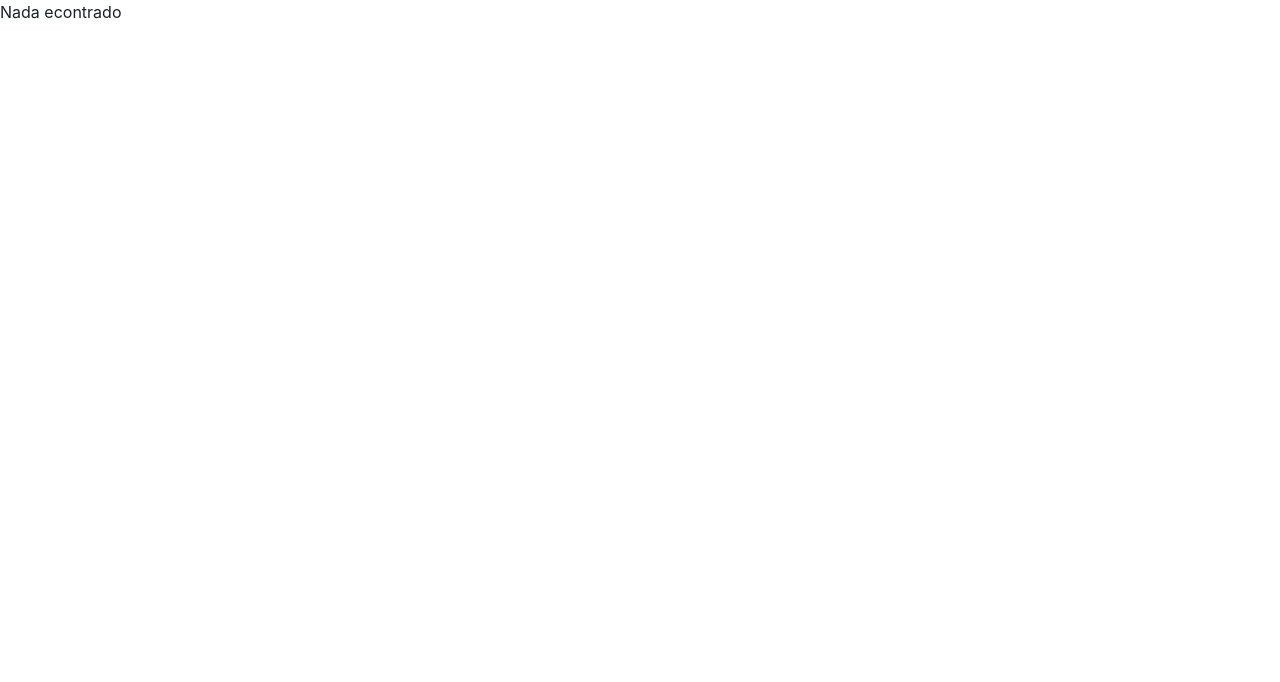
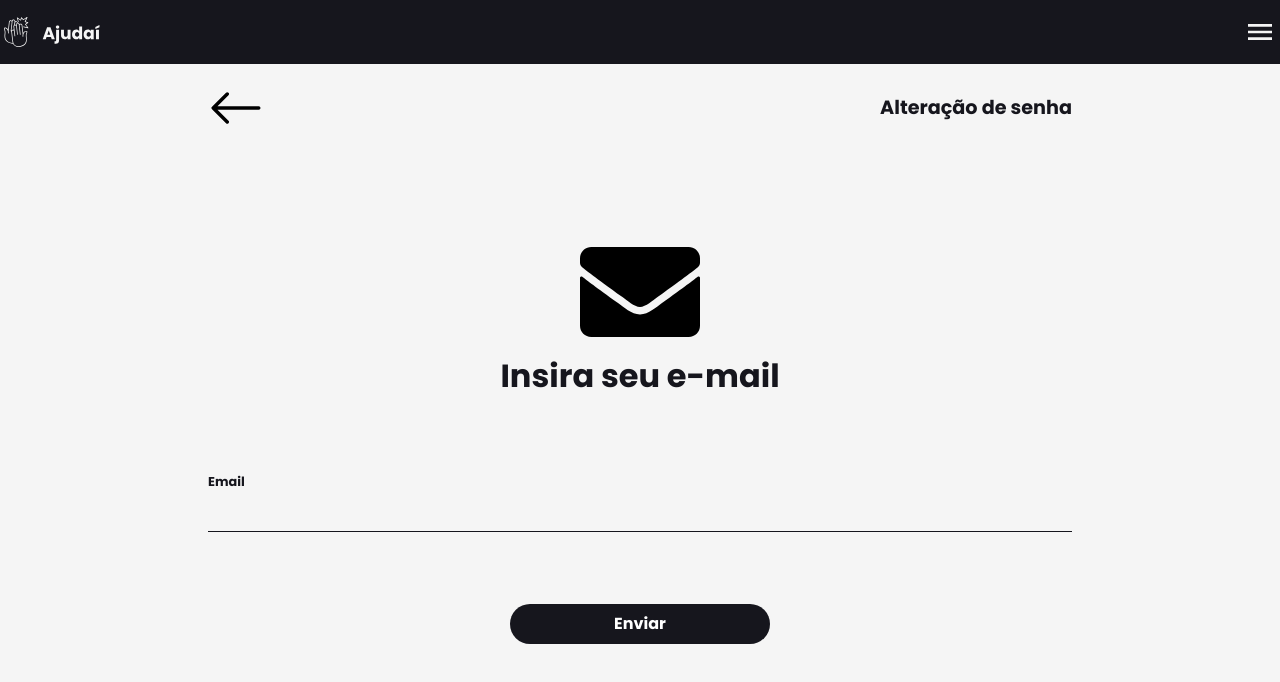
Before and after one commit to Ajudai/projeto, a React (Vite) app in the folder client/: page /changePassword in a window 1280 px wide. Before the commit this address had no page. Shown: the top 682 px of the page. Built offline with nearby package versions, Linux system fonts and the light colour scheme.

Commit message:
Screen/changePassword

```diff
--- a/client/src/main.tsx
+++ b/client/src/main.tsx
@@ -8,9 +8,7 @@ import ForgetPassword from './pages/forgetPassword/ForgetPassword';
 import { ChakraProvider } from '@chakra-ui/react';
 import RequestHelp from './pages/requestHelp/RequestHelp';
 import Ajuda from './pages/ajuda/Ajuda';
-import MyAccount from './pages/myAccount/MyAccount';
 import ChangePassword from './pages/changePassword/ChangePassword';
-import Conta from './pages/conta/Conta';
 
 const router = createBrowserRouter([
   {
@@ -24,7 +22,7 @@ const router = createBrowserRouter([
   { path: '/forgetPassword/:_id', element: <ForgetPassword /> },
   { path: '/requestHelp/:_id', element: <RequestHelp /> },
   { path: '/ajuda/:_id', element: <Ajuda /> },
-  { path: 'conta', element: <Conta /> }
+  { path: 'changePassword', element: <ChangePassword /> },
 ]);
 
 ReactDOM.createRoot(document.getElementById('root') as HTMLElement).render(
--- /dev/null
+++ b/client/src/pages/changePassword/ChangePassword.tsx
@@ -0,0 +1,40 @@
+import styles from './changePassword.module.scss';
+import Input from '../../components/input/Input';
+import Button from '../../components/button/Button';
+import Header from '../../components/header/Header';
+import { useState } from 'react';
+import { BsArrowLeft } from 'react-icons/bs';
+import { FaEnvelope } from 'react-icons/fa';
+
+const ChangePassword = () => {
+  const [email, setEmail] = useState('');
+
+  return (
+    <main className={styles.changePasswordMain}>
+      <Header />
+      <div className={styles.changePasswordPage}>
+        <div className={styles.changePasswordNav}>
+          <BsArrowLeft className={styles.changePasswordNavIcon} color="000" />
+          <p className={styles.changePasswordP}>Alteração de senha</p>
+        </div>
+        <div className={styles.changePasswordMail}>
+          <FaEnvelope className={styles.changePasswordMailIcon} color="000" />
+          <p className={styles.changePasswordMailP}>Insira seu e-mail</p>
+        </div>
+        <div className={styles.changePasswordForm}>
+          <Input value={email} label="Email" type="text" onChange={(e) => setEmail(e.target.value)} />
+          <div className={styles.changePasswordPageButton}>
+            <Button
+              size="medium"
+              disabled
+              rounded
+              onClick={() => console.log('Você clicou no botão de ENVIAR')}
+              label="Enviar"
+            />
+          </div>
+        </div>
+      </div>
+    </main>
+  );
+};
+export default ChangePassword;
--- /dev/null
+++ b/client/src/pages/changePassword/changePassword.module.scss
@@ -0,0 +1,128 @@
+@import '../../styles/colors';
+@import '../../styles/fonts';
+
+.changePasswordMain {
+    width: 100%;
+    min-height: 100vh;
+    background: $background-pages-default;
+  }
+
+.changePasswordNav {
+    display: flex;
+    justify-content: space-between;
+    align-items: center;
+    padding: 16px;
+    padding-bottom: 64px;
+}
+
+.changePasswordNavIcon{
+  font-size: 5vh;
+}
+
+.changePasswordNavIcon:hover{
+  cursor: pointer;
+  transform: scale(1.1);
+  transition: transform 0.3s ease;
+}
+
+.changePasswordP{
+  font-family: $font-family-principal;
+  color: $fonte-cor-primaria;
+  font-size: 1rem;
+  font-weight: bold;
+}
+
+.changePasswordMail{
+  display: flex;
+  flex-direction: column;
+  justify-content: center;
+  align-items: center;
+  padding-bottom: 32px;
+}
+
+.changePasswordMailIcon{
+  font-size: 10vh;
+}
+
+.changePasswordMailP{
+  font-family: $font-family-principal;
+  color: $fonte-cor-primaria;
+  font-size: 1.5rem;
+  font-weight: bold;
+}
+
+.changePasswordForm{
+  width: 100%;
+  display: flex;
+  flex-direction: column;
+  padding: 16px;
+}
+
+.changePasswordPageButton{
+  display: flex;
+  justify-content: center;
+  padding-top: 64px;
+}
+
+@media (min-width: 576px){
+  .changePasswordPage{
+    display: flex;
+    flex-direction: column;
+    align-items: center;
+  }
+
+  .changePasswordNav,
+  .changePasswordMail,
+  .changePasswordForm{
+    width: 90%;
+  }
+}
+
+@media (min-width: 768px) {
+  .changePasswordNav,
+  .changePasswordMail,
+  .changePasswordForm{
+    width: 80%;
+  }
+
+  .changePasswordNavIcon{
+    font-size: 7vh;
+  }
+
+  .changePasswordP{
+    font-size: 1.2rem;
+  }
+
+  .changePasswordMail{
+    padding-top: 32px;
+    padding-bottom: 56px;
+  }
+
+  .changePasswordMailIcon{
+    font-size: 15vh;
+  }
+
+  .changePasswordMailP{
+    font-size: 2rem;
+  }
+
+  .changePasswordPageButton{
+      width: 70%;
+      display: flex;
+      justify-content: center;
+      align-self: center;
+      padding-top: 72px;
+  }
+}
+
+@media (min-width: 992px) {
+  .changePasswordNav,
+  .changePasswordMail,
+  .changePasswordForm{
+    width: 70%;
+  }
+
+  .changePasswordPageButton{
+    width: 50%;
+  }
+}
```
